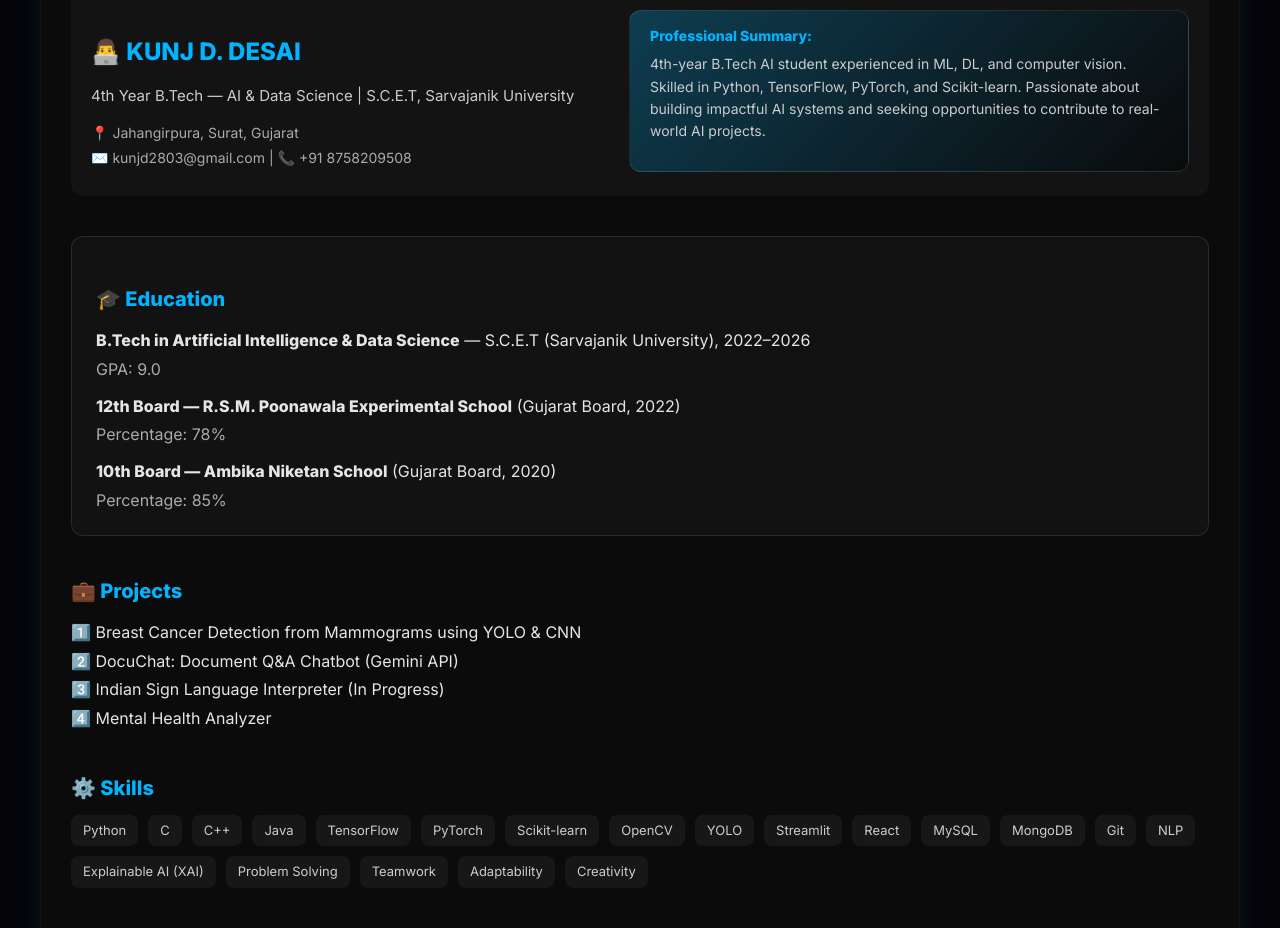
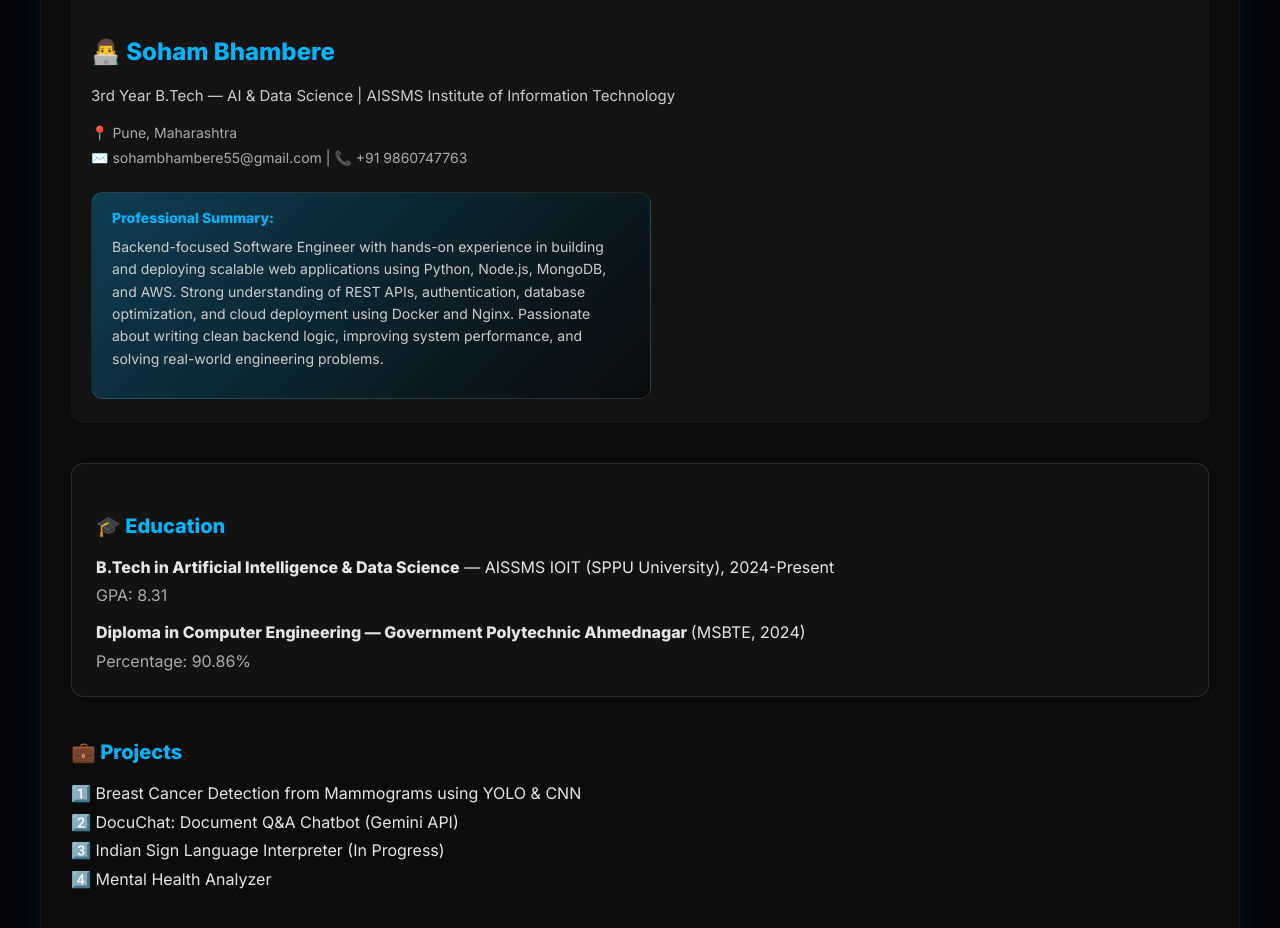
Before and after one commit to sohambhambere50/Soham-Portfolio, a React (Vite) app: page /resume in a window 1280 px wide. Shown: the part 340-1268 px from the top of the page. Built offline with nearby package versions, Linux system fonts and the light colour scheme; the HTML template or start-up script is replaced by a standard one.

Commit message:
feat: Added the professional information and resume

```diff
--- a/src/pages/Resume.jsx
+++ b/src/pages/Resume.jsx
@@ -53,16 +53,16 @@ export default function Resume() {
         >
           <div>
             <h3 style={{ fontSize: 24, color: "#00b4ff", marginBottom: 4 }}>
-              👨‍💻 KUNJ D. DESAI
+              👨‍💻 Soham Bhambere
             </h3>
             <p style={{ margintop: 10, fontSize: 15, color: "#ccc" }}>
-              4th Year B.Tech — AI & Data Science | S.C.E.T, Sarvajanik University
+              3rd Year B.Tech — AI & Data Science | AISSMS Institute of Information Technology
             </p>
             <p style={{ margin: "4px 0", fontSize: 14, color: "#aaa" }}>
-              📍 Jahangirpura, Surat, Gujarat
+              📍 Pune, Maharashtra
             </p>
             <p style={{ margin: "4px 0", fontSize: 14, color: "#aaa" }}>
-              ✉️ kunjd2803@gmail.com | 📞 +91 8758209508
+              ✉️ sohambhambere55@gmail.com | 📞 +91 9860747763
             </p>
           </div>
 
@@ -80,10 +80,10 @@ export default function Resume() {
           >
             <strong style={{ color: "#00b4ff" }}>Professional Summary:</strong>
             <p style={{ marginTop: 6, color: "#ccc" }}>
-              4th-year B.Tech AI student experienced in ML, DL, and computer vision.
-              Skilled in Python, TensorFlow, PyTorch, and Scikit-learn. Passionate about
-              building impactful AI systems and seeking opportunities to contribute to
-              real-world AI projects.
+                Backend-focused Software Engineer with hands-on experience in building and deploying scalable web
+                applications using Python, Node.js, MongoDB, and AWS. Strong understanding of REST APIs, authentication,
+                database optimization, and cloud deployment using Docker and Nginx. Passionate about writing clean
+                backend logic, improving system performance, and solving real-world engineering problems.
             </p>
           </motion.div>
         </motion.div>
@@ -106,19 +106,14 @@ export default function Resume() {
           </h4>
           <ul style={{ listStyle: "none", padding: 0, margin: 0, lineHeight: 1.8 }}>
             <li>
-              <strong>B.Tech in Artificial Intelligence & Data Science</strong> — S.C.E.T
-              (Sarvajanik University), 2022–2026 <br />
-              <span style={{ color: "#aaa" }}>GPA: 9.0</span>
+              <strong>B.Tech in Artificial Intelligence & Data Science</strong> — AISSMS IOIT
+              (SPPU University), 2024-Present <br />
+              <span style={{ color: "#aaa" }}>GPA: 8.31</span>
             </li>
             <li style={{ marginTop: 8 }}>
-              <strong>12th Board — R.S.M. Poonawala Experimental School</strong> (Gujarat
-              Board, 2022) <br />
-              <span style={{ color: "#aaa" }}>Percentage: 78%</span>
-            </li>
-            <li style={{ marginTop: 8 }}>
-              <strong>10th Board — Ambika Niketan School</strong> (Gujarat Board, 2020)
+              <strong>Diploma in Computer Engineering — Government Polytechnic Ahmednagar </strong> (MSBTE, 2024)
               <br />
-              <span style={{ color: "#aaa" }}>Percentage: 85%</span>
+              <span style={{ color: "#aaa" }}>Percentage: 90.86%</span>
             </li>
           </ul>
         </motion.div>
@@ -150,21 +145,11 @@ export default function Resume() {
           <div style={{ display: "flex", flexWrap: "wrap", gap: 10 }}>
             {[
               "Python",
-              "C",
               "C++",
-              "Java",
-              "TensorFlow",
-              "PyTorch",
-              "Scikit-learn",
-              "OpenCV",
-              "YOLO",
-              "Streamlit",
               "React",
               "MySQL",
               "MongoDB",
               "Git",
-              "NLP",
-              "Explainable AI (XAI)",
               "Problem Solving",
               "Teamwork",
               "Adaptability",
@@ -198,9 +183,9 @@ export default function Resume() {
           }}
         >
           {[
-            { name: "🏆 LeetCode", link: "https://leetcode.com/u/Kunj_2803/" },
-            { name: "💻 GitHub", link: "https://github.com/kunj2803" },
-            { name: "💼 LinkedIn", link: "https://www.linkedin.com/in/kunj-desai-07717b293/" },
+            // { name: "🏆 LeetCode", link: "https://leetcode.com/u/Kunj_2803/" },
+            { name: "💻 GitHub", link: "https://github.com/sohambhambere50" },
+            { name: "💼 LinkedIn", link: 'https://www.linkedin.com/in/soham-bhambere/' },
           ].map((site) => (
             <motion.a
               key={site.name}
@@ -233,8 +218,8 @@ export default function Resume() {
           }}
         >
           <iframe
-            src="/resume.pdf"
-            title="Kunj Desai Resume"
+            src="/Soham_Bhambere_Resume.pdf"
+            title="Soham Bhambere Resume"
             style={{
               width: "100%",
               height: "650px",
```
